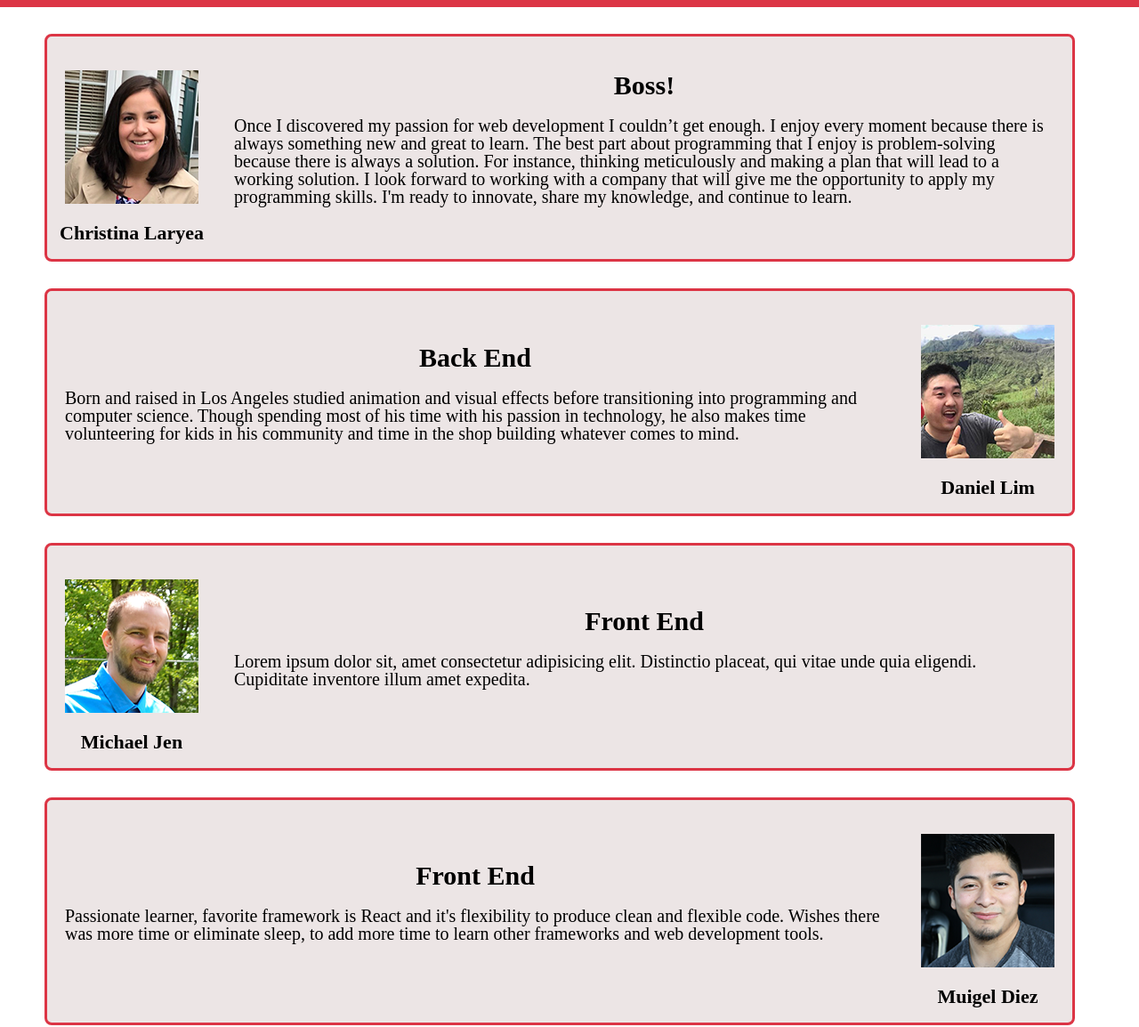
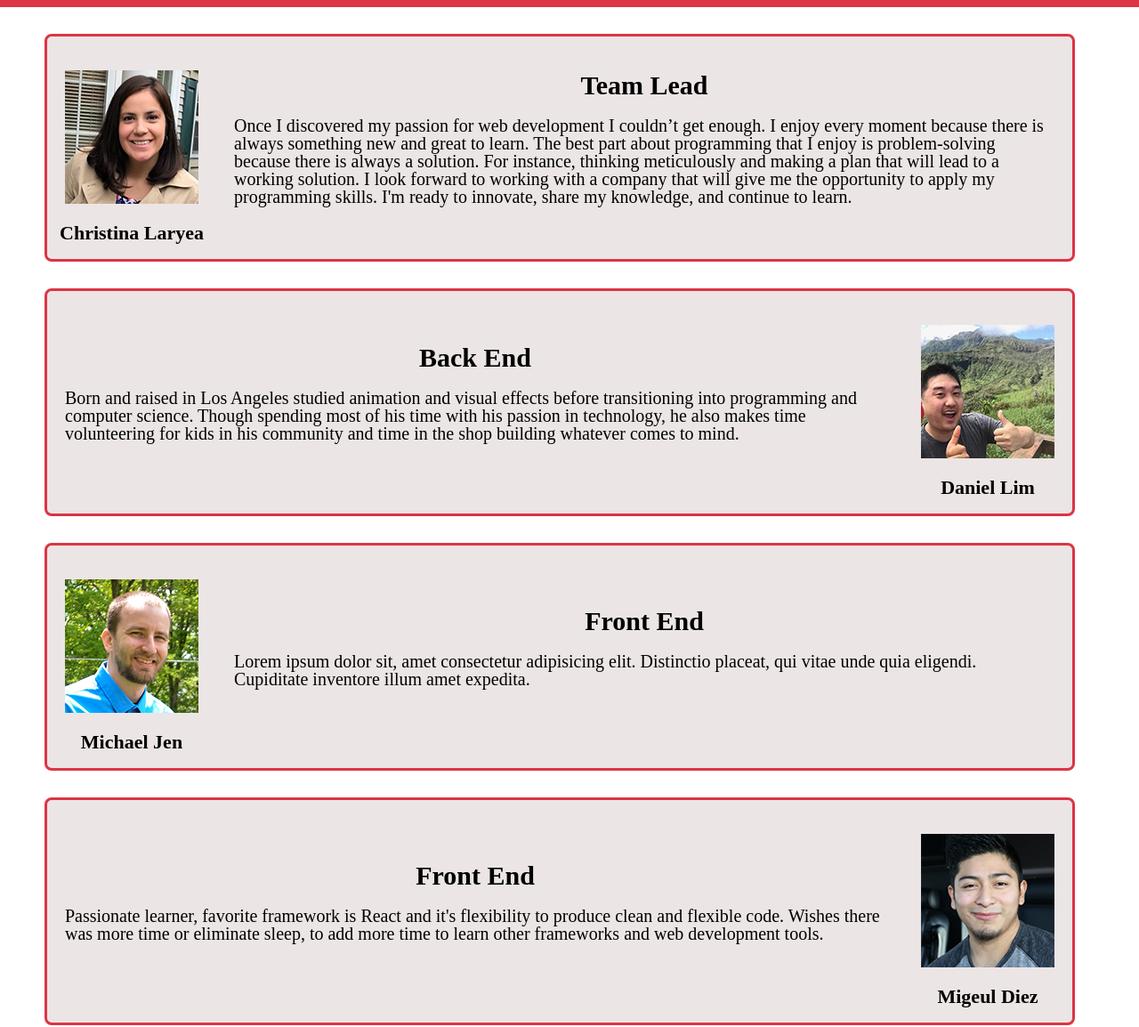
Before and after one commit to Pherpher089/build-aToz-UI-2, a plain HTML site: page about-us.html in a window 1280 px wide. Shown: the part 162-1316 px from the top of the page at 89% size. Drawn offline with Linux system fonts and the light colour scheme.

Commit message:
Fixed Cristinas title, and Miguels name

```diff
--- a/about-us.html
+++ b/about-us.html
@@ -26,7 +26,7 @@
                     <h1>Christina Laryea</h1>
                 </div>
                 <div class="profile-content">
-                    <h1>Boss!</h1>
+                    <h1>Team Lead</h1>
                     <p>Once I discovered my passion for web development I couldn’t get enough. I enjoy every moment because there is always something new and great to learn. The best part about programming that I enjoy is problem-solving because there is always a solution. For instance, thinking meticulously and making a plan that will lead to a working solution. I look forward to working with a company that will give me the opportunity to apply my programming skills. I'm ready to innovate, share my knowledge, and continue to learn.</p>
                 </div>
             </div>
@@ -56,7 +56,7 @@
             <div class="bio revers">
                 <div class = 'profile'>
                     <img src="assets\MiguelDiez.png" alt="">
-                    <h1>Muigel Diez</h1>
+                    <h1>Migeul Diez</h1>
                 </div>
                 <div class="profile-content">
                     <h1>Front End</h1>
```
